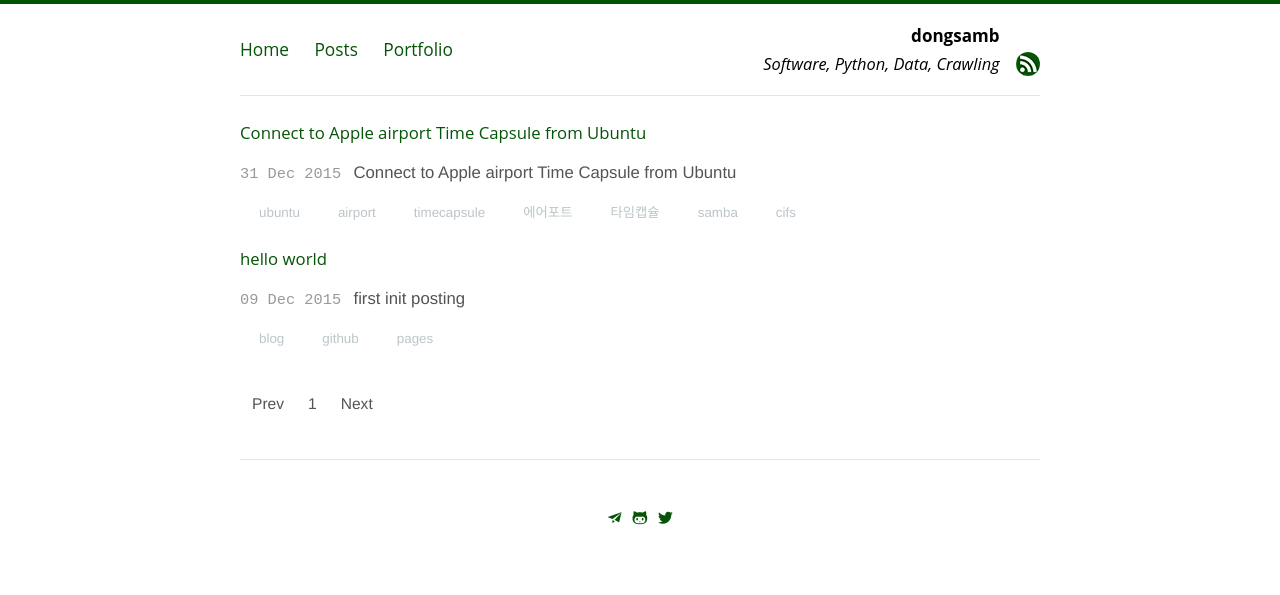
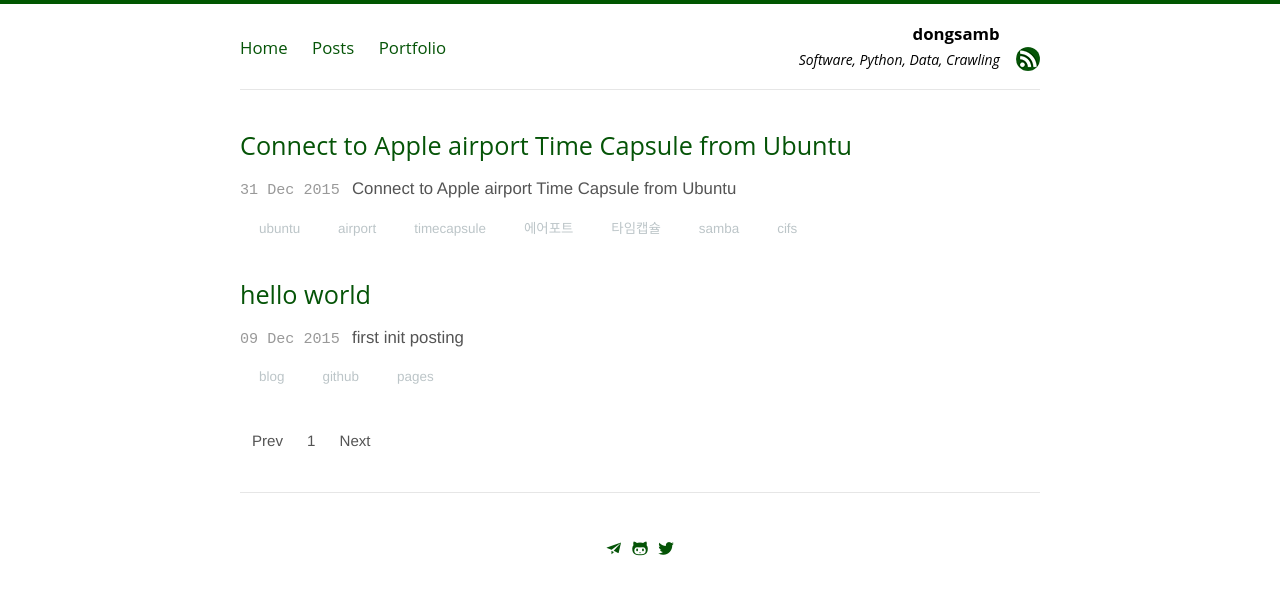
Before and after one commit to dongsam/dongsam.github.io, a Jekyll site: the page built from index.html, in a window 1280 px wide. Shown: the top 595 px of the page. Built offline with Jekyll 4.4.1, drawn with Linux system fonts in a browser that asks for light colours; Markdown is read by kramdown in place of the engine named in the settings; the list of posts is cut into pages by our own code.

Commit message:
reize font and try GFM

```diff
--- a/_config.yml
+++ b/_config.yml
@@ -5,8 +5,11 @@ lsi: false
 
 permalink: pretty
 
+# markdown:     kramdown
 markdown:     redcarpet
 
+# redcarpet:
+#   extensions: ["smart", "tables", "no_intra_emphasis", "fenced_code_blocks", "autolink", "strikethrough", "superscript", "with_toc_data"]
 redcarpet:
     extensions:
       - no_intra_emphasis
@@ -16,6 +19,16 @@ redcarpet:
       - superscript
       - autolink
       - hard_wrap
+      - with_toc_data
+      - smart
+
+kramdown:
+  auto_ids:       true
+  footnote_nr:    1
+  entity_output:  as_char
+  toc_levels:     1..6
+  smart_quotes:   lsquo,rsquo,ldquo,rdquo
+  enable_coderay: false
 
 # redcarpet:
 #    extensions: ["smart"]
--- a/_posts/2015-12-31-timecapsule.markdown
+++ b/_posts/2015-12-31-timecapsule.markdown
@@ -6,6 +6,8 @@ category: server
 tags: [ubuntu, airport, timecapsule, 에어포트, 타임캡슐, samba, cifs]
 ---
 <div id="toc"><p class="toc_title">contents</p></div>
+
+
 ## background
 Apple의 AirPort Time Capsule 을 타임머신 백업, NAS용으로 쓰다가,
 백업 파일의 용량이 점점 커짐에 따라 NAS용으로 쓰던 데이터들을 Ubuntu 서버로 옮길 일이 생겼습니다.
--- a/css/site.css
+++ b/css/site.css
@@ -14,7 +14,6 @@
 * {
   margin: 0;
   padding: 0;
-  font-size: 98.3%;
 }
 
 img {
@@ -45,7 +44,7 @@ body {
   text-align: center;
   font-family: 'Spoqa Han Sans', '나눔고딕', NanumGothic, '돋움',Dotum, Helvetica, Arial, sans-serif;
   text-rendering: optimizeLegibility;
-  font-size: 120%;
+  font-size: 105%;
 }
 
 .top-bar {
```
